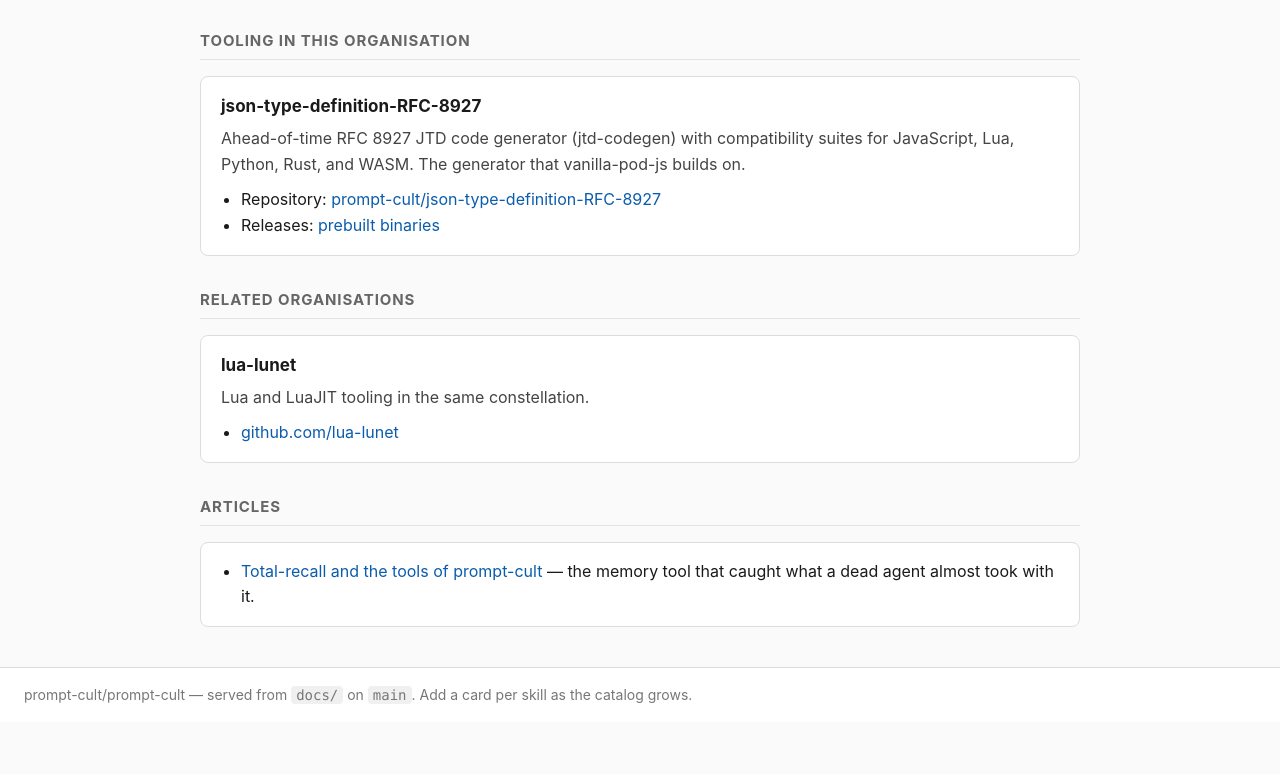
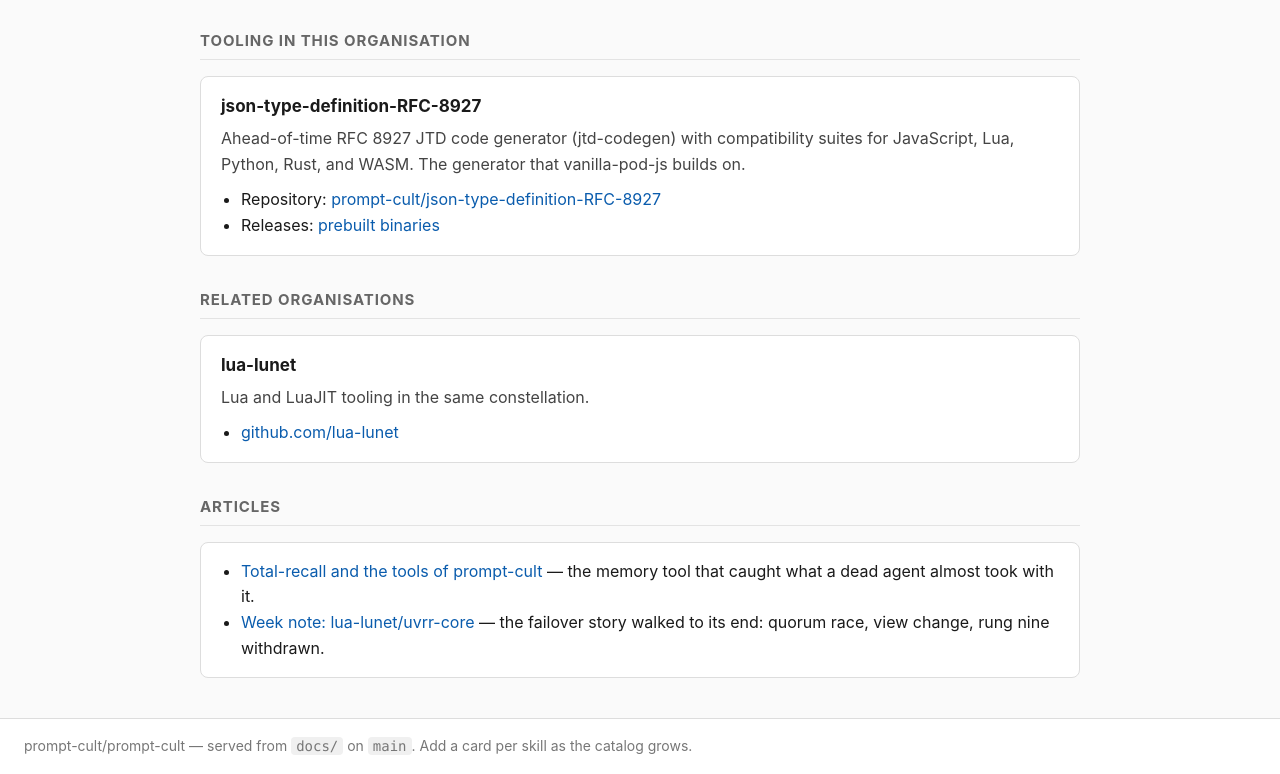
Before and after one commit to prompt-cult/prompt-cult, a plain HTML site: page docs/index.html in a window 1280 px wide. Shown: the part 417-1191 px from the top of the page. Before the commit the page ends 1139 px from the top, so only its background shows below. Drawn offline with Linux system fonts and the light colour scheme.

Commit message:
article: week note lua-lunet/uvrr-core

```diff
--- a/docs/index.html
+++ b/docs/index.html
@@ -65,6 +65,7 @@
 <div class="card">
   <ul>
     <li><a href="articles/total-recall-and-org-tools.md">Total-recall and the tools of prompt-cult</a> — the memory tool that caught what a dead agent almost took with it.</li>
+    <li><a href="articles/lua-lunet-uvrr-core-week.md">Week note: lua-lunet/uvrr-core</a> — the failover story walked to its end: quorum race, view change, rung nine withdrawn.</li>
   </ul>
 </div>
 
```
Also changed, not shown: 1 other file.
